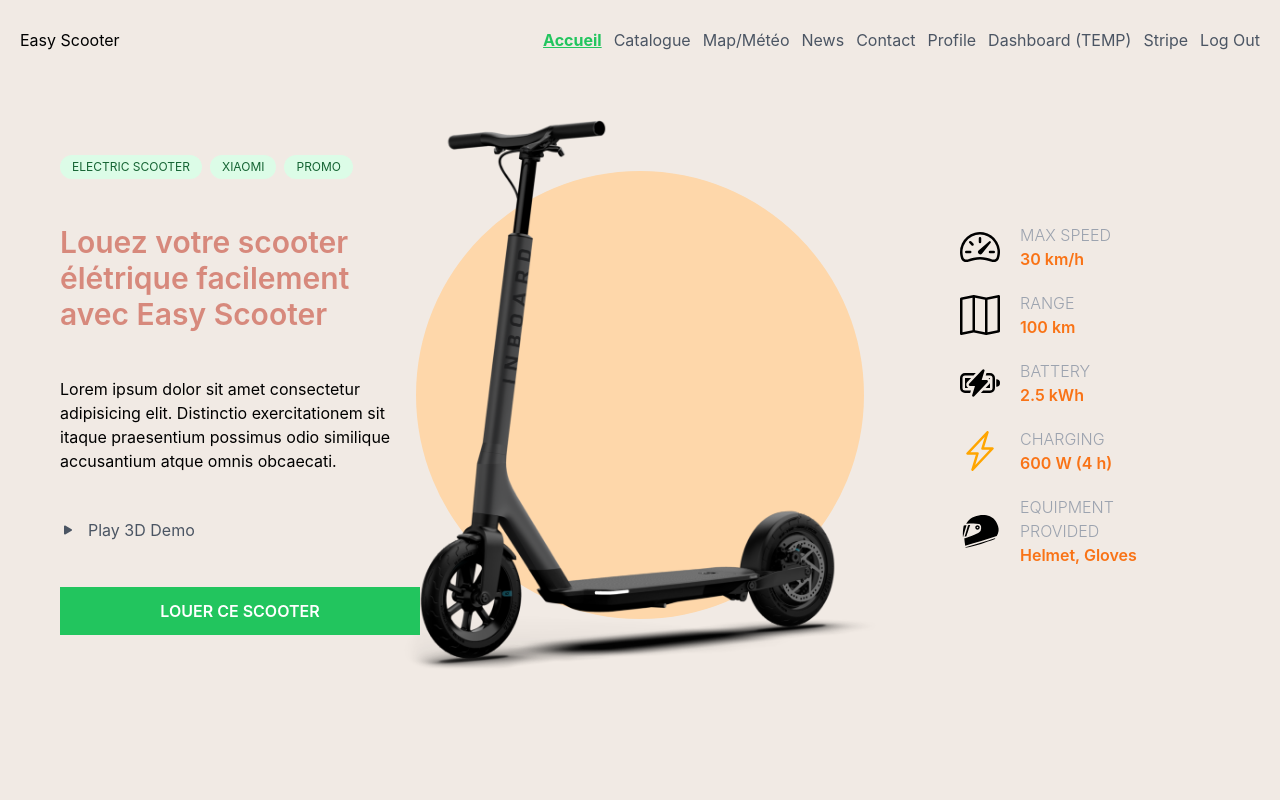
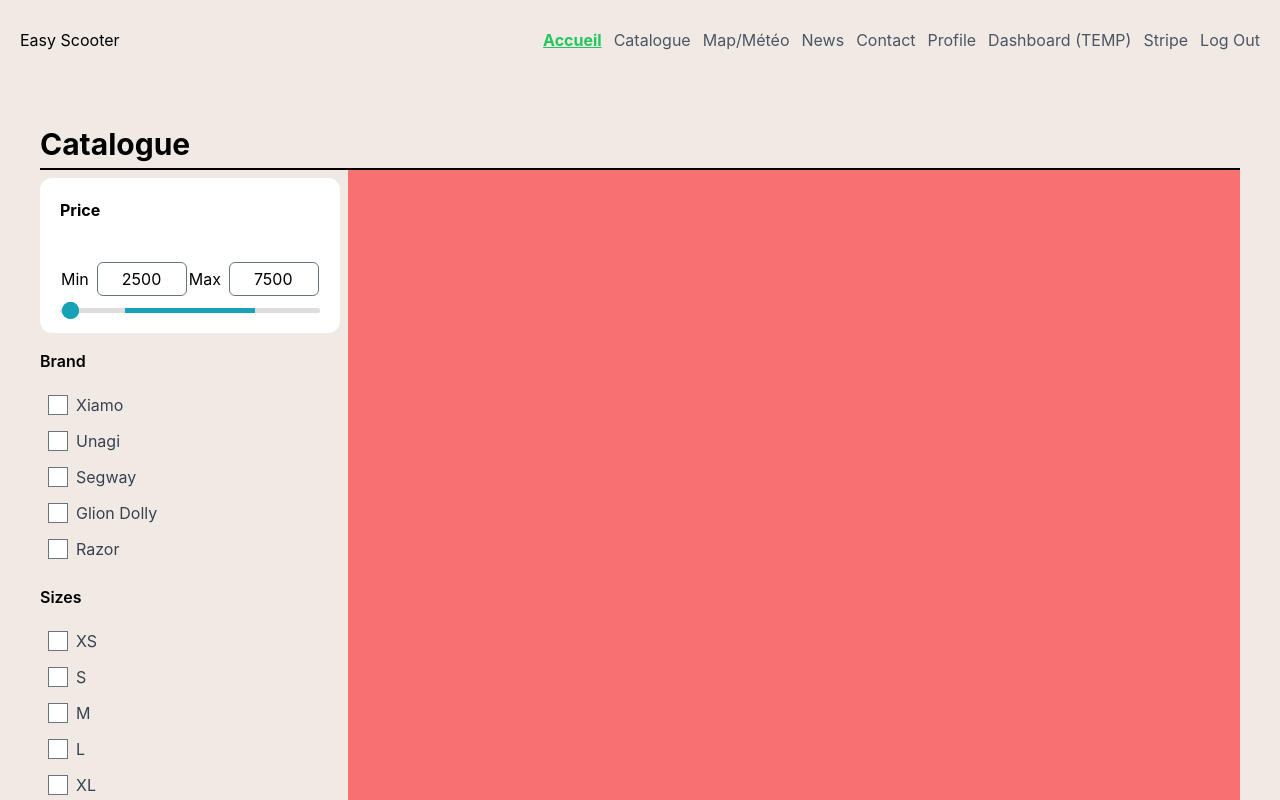
Before and after one commit to adia-dev/pa-easy-scooter-2022, a React (Create React App) app: page /catalogue in a window 1280 px wide. Built offline with nearby package versions, Linux system fonts and the light colour scheme; no server answers.

Commit message:
Catalogue left filters front + start of MinMaxInput component

```diff
--- a/package.json
+++ b/package.json
@@ -3,6 +3,7 @@
   "version": "0.1.0",
   "private": true,
   "dependencies": {
+    "@tailwindcss/forms": "^0.5.2",
     "@testing-library/jest-dom": "^5.16.4",
     "@testing-library/react": "^13.2.0",
     "@testing-library/user-event": "^13.5.0",
--- a/src/App.css
+++ b/src/App.css
@@ -37,3 +37,13 @@
     transform: rotate(360deg);
   }
 }
+
+.min-max-input input[type="range"]::-webkit-slider-thumb{
+  height: 17px;
+  width: 17px;
+  border-radius: 50%;
+  appearance: none;
+  -webkit-appearance: none;
+  pointer-events: auto;
+  background-color: #17A2B8;
+}
--- a/src/App.js
+++ b/src/App.js
@@ -4,6 +4,7 @@ import './App.css';
 import AuthProvider from './core/AuthProvider';
 import PrivateRoutes from './core/PrivateRoutes';
 import Booking from './pages/Booking';
+import Catalogue from './pages/Catalogue';
 import Dashboard from './pages/Dashboard';
 import Dev from './pages/Dev';
 import Home from './pages/Home';
@@ -18,10 +19,12 @@ function App() {
 
   return (
     <AuthProvider>
-      <Router >
+      <div className="w-screen h-screen bg-[#F1EAE4]">
+        <Router>
           <Routes>
             <Route element={<PrivateRoutes admin={false} redirect={defaultRedirect} />} >
               <Route exact path="/" element={<Home />} />
+              <Route exact path="/catalogue" element={<Catalogue />} />
               <Route exact path=":id" element={<Home />} />
             </Route>
             <Route element={<PrivateRoutes admin={false} redirect={"/"} />} >
@@ -34,6 +37,7 @@ function App() {
             <Route path="/stripe" element={<Stripe history={history} />} />
           </Routes>
         </Router>
+      </div>
     </AuthProvider>
   );
 }
--- a/src/components/Header.js
+++ b/src/components/Header.js
@@ -1,4 +1,3 @@
-import React from 'react'
 import { useNavigate } from 'react-router-dom';
 import { auth } from '../core/base';
 
@@ -19,8 +18,8 @@ const Header = () => {
             </div>
             <nav>
                 <ul className='flex space-x-3'>
-                    <li className={styles.li + "font-bold text-green-500 underline "}>Accueil</li>
-                    <li className={styles.li}>Catalogue</li>
+                    <li onClick={() => navigate("/")} className={styles.li + "font-bold text-green-500 underline "}>Accueil</li>
+                    <li onClick={() => navigate("/catalogue")} className={styles.li}>Catalogue</li>
                     <li className={styles.li}>Map/Météo</li>
                     <li className={styles.li}>News</li>
                     <li className={styles.li}>Contact</li>
--- /dev/null
+++ b/src/components/MinMaxInput.js
@@ -0,0 +1,54 @@
+import { useRef, useState } from "react";
+
+const MinMaxInput = ({ min, max, width = 500, height = 300 }) => {
+
+    const [value, setValue] = useState({ min, max })
+    const progressBarRef = useRef(null)
+    const gap = 100;
+
+    const handleMinInput = (e) => {
+        const minValue = parseInt(e.target.value)
+
+        if (minValue < value.max - gap) {
+
+            setValue({ ...value, min: minValue })
+            progressBarRef.current.style.left = (minValue / max) * 100 + "%";
+        }
+
+        console.log(value)
+        console.log(progressBarRef.current.style.left)
+    }
+
+    const handleMaxInput = (e) => {
+        const maxValue = parseInt(e.target.value)
+        setValue({ ...value, max: maxValue })
+        progressBarRef.current.style.right = 100 - (maxValue / max) * 100 + "%";
+        console.log(value)
+        console.log(progressBarRef.current.style.right)
+    }
+
+    return (
+        <div className={`w-[${width}px] min-h-[${height}px] bg-white p-5 rounded-xl min-max-input`}>
+            <h1 className="font-bold pb-10">Price</h1>
+            <div className="flex justify-around w-full h-full">
+                <div className="space-x-2">
+                    <span>Min</span>
+                    <input onChange={handleMinInput} className="border p-1 max-w-[90px] pl-6 rounded-md" type="text" value={value.min} />
+                </div>
+                <div className="space-x-2">
+                    <span>Max</span>
+                    <input onChange={handleMaxInput} className="border p-1 max-w-[90px] pl-6 rounded-md" type="text" value={value.max} />
+                </div>
+            </div>
+            <div className="relative w-full h-[5px] rounded-md mt-3 bg-[#ddd] overflow-hidden">
+                <div ref={progressBarRef} className=" h-full bg-[#17A2B8] absolute left-1/4 right-1/4"></div>
+            </div>
+            <div className="relative">
+                <input onChange={handleMinInput} className="cursor-pointer absolute w-full -top-[5px] h-[5px] appearance-none bg-transparent pointer-events-none " style={{ WebkitAppearance: 'none' }} type="range" name="range-min" id="range-min" min={0} max={max} />
+                <input onChange={handleMaxInput} className="cursor-pointer absolute w-full -top-[5px] h-[5px] appearance-none bg-transparent pointer-events-none" type="range" name="range-max" id="range-max" min={0} max={max} />
+            </div>
+        </div>
+    )
+}
+
+export default MinMaxInput
--- /dev/null
+++ b/src/pages/Catalogue.js
@@ -0,0 +1,95 @@
+import { BiTrashAlt } from "react-icons/bi"
+import Header from "../components/Header"
+import MinMaxInput from "../components/MinMaxInput"
+
+const Catalogue = () => {
+
+    const brands = [
+        "Xiamo",
+        "Unagi",
+        "Segway",
+        "Glion Dolly",
+        "Razor"
+    ]
+
+    const sizes = [
+        "XS",
+        "S",
+        "M",
+        "L",
+        "XL",
+        "XXL"
+    ]
+
+    return (
+        <div className="w-full h-full overflow-x-hidden">
+            <Header />
+            <div className="p-10 w-full h-full">
+                <h1 className="text-3xl font-bold border-b-2 border-black leading-[3rem]">Catalogue</h1>
+
+                <div className="flex w-full h-full space-x-2 ">
+                    <div className="w-3/12 h-full py-2  space-y-4 ">
+                        <MinMaxInput min={2500} max={7500} width={300} />
+                        <div className="">
+                            <p className="font-semibold">Brand</p>
+                            <div className="overflow-y-auto max-h-[200px]">
+                                <div class="flex flex-col p-2">
+                                    {
+                                        brands.map((brand, i) => (
+                                            <label key={`brand-${i}`} class="inline-flex items-center mt-3">
+                                                <input type="checkbox" class="form-checkbox h-5 w-5 text-pink-600" /><span class="ml-2 text-gray-700">{brand}</span>
+                                            </label>
+                                        ))
+                                    }
+                                </div>
+                            </div>
+                        </div>
+                        <div className="">
+                            <p className="font-semibold">Sizes</p>
+                            <div className="overflow-y-auto max-h-[200px]">
+                                <div class="flex flex-col p-2">
+                                    {
+                                        sizes.map((size, i) => (
+                                            <label key={`size-${i}`} class="inline-flex items-center mt-3">
+                                                <input type="checkbox" class="form-checkbox h-5 w-5 text-purple-600" /><span class="ml-2 text-gray-700">{size}</span>
+                                            </label>
+                                        ))
+                                    }
+                                </div>
+                            </div>
+                        </div>
+                        <div className="">
+                            <p className="font-semibold">Dimensions</p>
+                            <div className="flex items-center space-x-3 w-full">
+
+                                <div className="flex flex-col items-center">
+                                    <span>x</span>
+                                    <input className="w-[100px]  focus:outline-none outline-none bg-transparent border-t-0 border-x-0 border-b rounded-md border-gray-400" type="number" name="dimX" id="dimX" placeholder="x (cm)" />
+                                </div>
+                                <div className="flex flex-col items-center">
+                                    <span>y</span>
+                                    <input className="w-[100px] focus:outline-none outline-none border-t-0 border-x-0 border-b rounded-md border-gray-400 bg-transparent" type="number" name="dimY" id="dimY" placeholder="y (cm)" />
+                                </div>
+                                <div className="flex flex-col items-center">
+                                    <span>z</span>
+                                    <input className="w-[100px] focus:outline-none outline-none border-t-0 border-x-0 border-b rounded-md border-gray-400 bg-transparent" type="number" name="dimZ" id="dimZ" placeholder="z (cm)" />
+                                </div>
+                            </div>
+                        </div>
+                        <div className="flex justify-around items-center space-x-3  pb-10">
+                            <button className="uppercase px-3 py-4 flex-1 bg-red-600 text-white hover:bg-red-800 font-semibold">Apply filters</button>
+                            <div className="cursor-pointer hover:bg-gray-100 active:scale-100 active:bg-gray-200 hover:text-black hover:scale-110 transition-all duration-200 ease-in-out flex items-center justify-center w-10 aspect-square text-gray-400 bg-gray-50 border-gray-200 border rounded-full">
+                                <BiTrashAlt />
+                            </div>
+                        </div>
+                    </div>
+                    <div className="flex-1 bg-red-400 h-full p-3 ">
+                    </div>
+
+                </div>
+            </div>
+        </div>
+    )
+}
+
+export default Catalogue
--- a/src/pages/Home.js
+++ b/src/pages/Home.js
@@ -1,12 +1,10 @@
-import React, { useContext } from 'react'
-import { Navigate } from 'react-router'
-import Header from '../components/Header'
-import { AuthContext } from '../core/AuthProvider'
-import { auth } from '../core/base'
-import scooter_01 from '../assets/images/scooter_01.png'
+import { useContext } from 'react'
 import { BsBatteryCharging, BsFillPlayFill, BsLightningCharge, BsMap, BsSpeedometer2 } from 'react-icons/bs'
 import { GiFullMotorcycleHelmet } from 'react-icons/gi'
 import { useParams } from 'react-router-dom'
+import scooter_01 from '../assets/images/scooter_01.png'
+import Header from '../components/Header'
+import { AuthContext } from '../core/AuthProvider'
 
 const Home = () => {
 
@@ -24,7 +22,7 @@ const Home = () => {
 
 
     return (
-        <div className='w-screen h-screen bg-[#F1EAE4]'>
+        <div className='w-full h-full'>
             <Header />
             <div className=" relative w-screen h-[550px] flex justify-center items-center mt-10 ">
                 <div className="absolute w-[35%] aspect-square rounded-full bg-orange-200"></div>
--- a/tailwind.config.js
+++ b/tailwind.config.js
@@ -5,5 +5,5 @@ module.exports = {
   theme: {
     extend: {},
   },
-  plugins: [],
+  plugins: [require('@tailwindcss/forms')]
 }
```
Also changed, not shown: 1 other file (tests, documents, lock files or other folders). Lines whose indentation alone changed are shown as unchanged.
